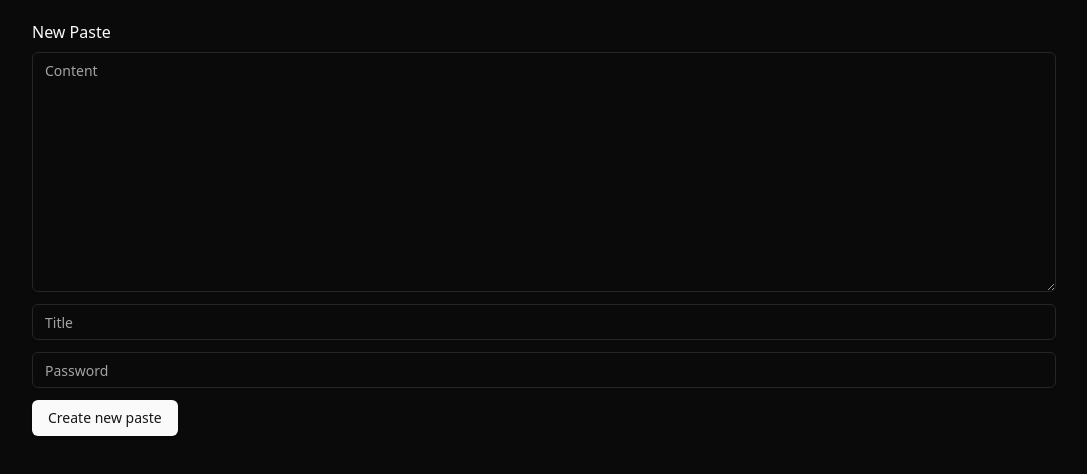
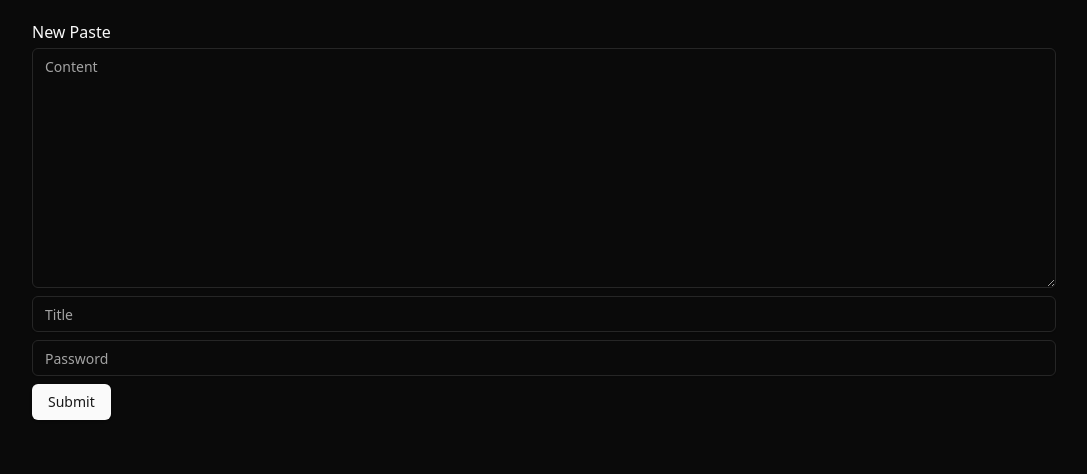
Before and after one commit to paulbgtr/pastegrin, a React (Vite) app in the folder frontend/: page / in a window 1280 px wide. Shown: the top 474 px of the page, without its empty margins (96-1183 px from the left). Built offline with nearby package versions, Linux system fonts and the light colour scheme.

Commit message:
feat: AddPaste component with a functional form

```diff
--- a/frontend/src/rootsComponents/root/AddPaste.tsx
+++ b/frontend/src/rootsComponents/root/AddPaste.tsx
@@ -1,18 +1,85 @@
 import { Textarea } from "@/components/ui/textarea";
 import { Button } from "@/components/ui/button";
+import {
+  Form,
+  FormControl,
+  FormField,
+  FormItem,
+  FormMessage,
+} from "@/components/ui/form";
 import { Input } from "@/components/ui/input";
+import { z } from "zod";
+import { zodResolver } from "@hookform/resolvers/zod";
+import { useForm } from "react-hook-form";
+
+const formSchema = z.object({
+  content: z.string().min(1, {
+    message: "Content cannot be empty",
+  }),
+  title: z.string(),
+  password: z.string(),
+});
 
 export const AddPaste = () => {
+  const form = useForm<z.infer<typeof formSchema>>({
+    resolver: zodResolver(formSchema),
+    defaultValues: {
+      content: "",
+      title: "",
+      password: "",
+    },
+  });
+
+  const onSubmit = (values: z.infer<typeof formSchema>) => {
+    console.log(values);
+  };
+
   return (
-    <div>
-      {/* todo: implement form */}
-      <h2 className="mb-2">New Paste</h2>
-      <div className="grid gap-3">
-        <Textarea placeholder="Content" className="min-h-[240px]" />
-        <Input type="text" placeholder="Title" />
-        <Input type="password" placeholder="Password" />
-      </div>
-      <Button className="mt-3">Create new paste</Button>
-    </div>
+    <>
+      <h2 className="mb-1">New Paste</h2>
+      <Form {...form}>
+        <form onSubmit={form.handleSubmit(onSubmit)} className="space-y-2">
+          <FormField
+            control={form.control}
+            name="content"
+            render={({ field }) => (
+              <FormItem>
+                <FormControl>
+                  <Textarea
+                    placeholder="Content"
+                    className="min-h-[240px]"
+                    {...field}
+                  />
+                </FormControl>
+                <FormMessage />
+              </FormItem>
+            )}
+          />
+          <FormField
+            control={form.control}
+            name="title"
+            render={({ field }) => (
+              <FormItem>
+                <FormControl>
+                  <Input type="text" placeholder="Title" {...field} />
+                </FormControl>
+              </FormItem>
+            )}
+          />
+          <FormField
+            control={form.control}
+            name="password"
+            render={({ field }) => (
+              <FormItem>
+                <FormControl>
+                  <Input type="password" placeholder="Password" {...field} />
+                </FormControl>
+              </FormItem>
+            )}
+          />
+          <Button type="submit">Submit</Button>
+        </form>
+      </Form>
+    </>
   );
 };
```
